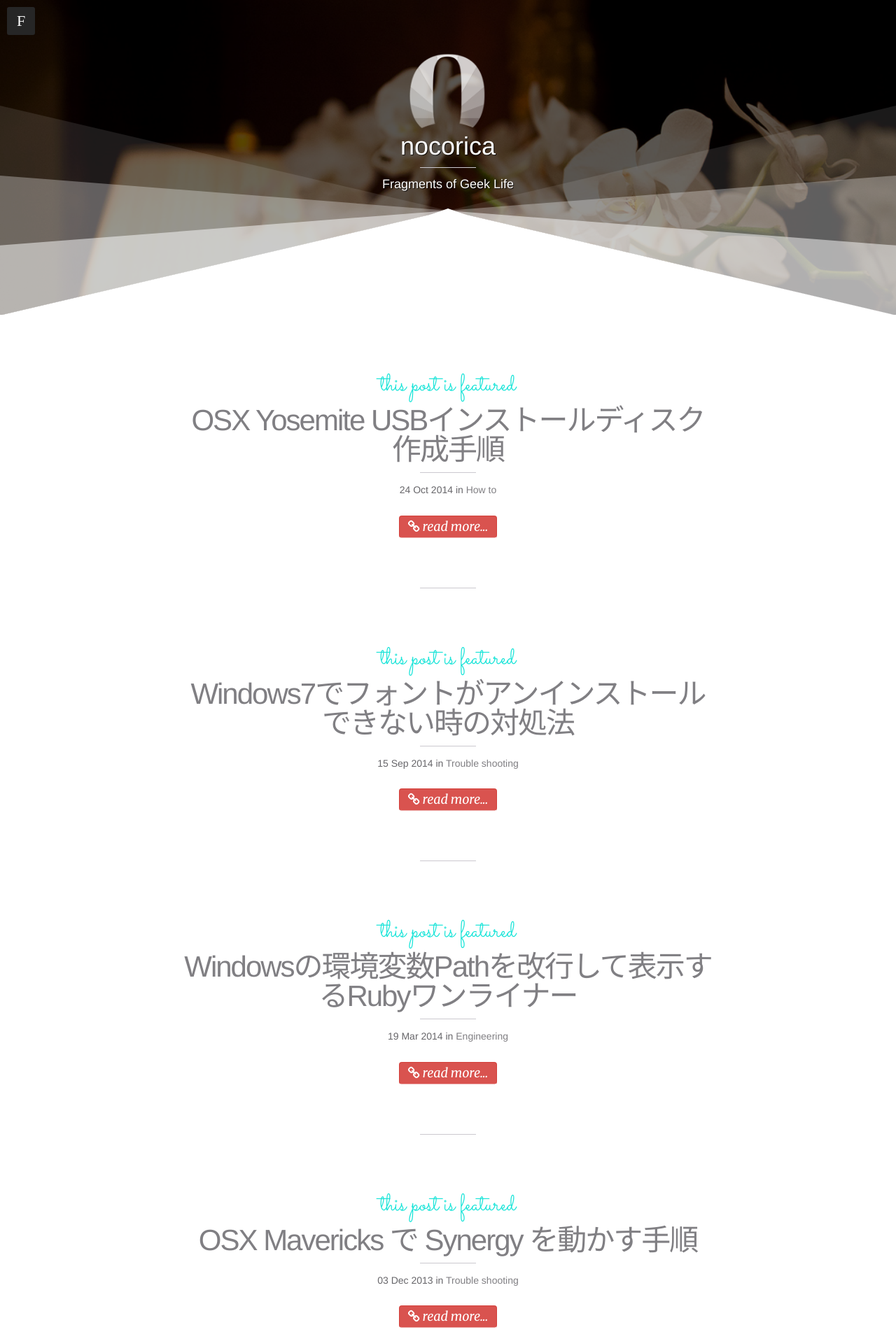
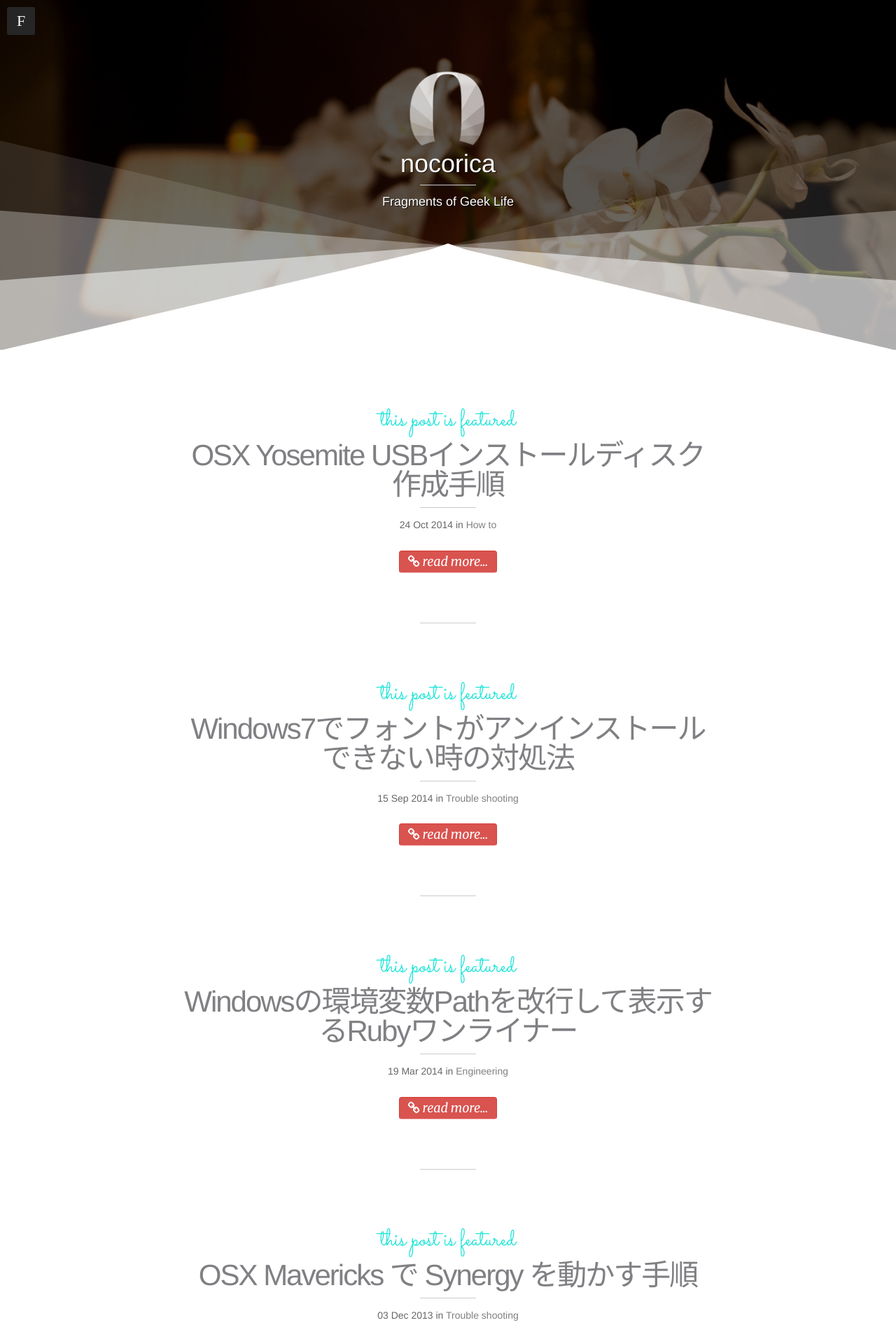
Before and after one commit to syon/nocorica, a Jekyll site: the page built from index.html, in a window 1280 px wide. Shown: the top 1914 px of the page at 70% size. Built offline with Jekyll 4.4.1, drawn with Linux system fonts in a browser that asks for light colours; nearby versions of some CDN libraries; the list of posts is cut into pages by our own code.

Commit message:
adjust style

```diff
--- a/assets/css/style.css
+++ b/assets/css/style.css
@@ -458,9 +458,15 @@ html {
   text-align: center;
   width: 100%;
   height: 50%;
+  min-height: 500px;
   padding: 24px 0;
   margin-bottom: 72px;
   box-sizing: border-box;
+}
+@media (max-width: 480px) {
+  #masthead {
+    min-height: 50%;
+  }
 }
 #masthead.align-left {
   text-align: left;
```
